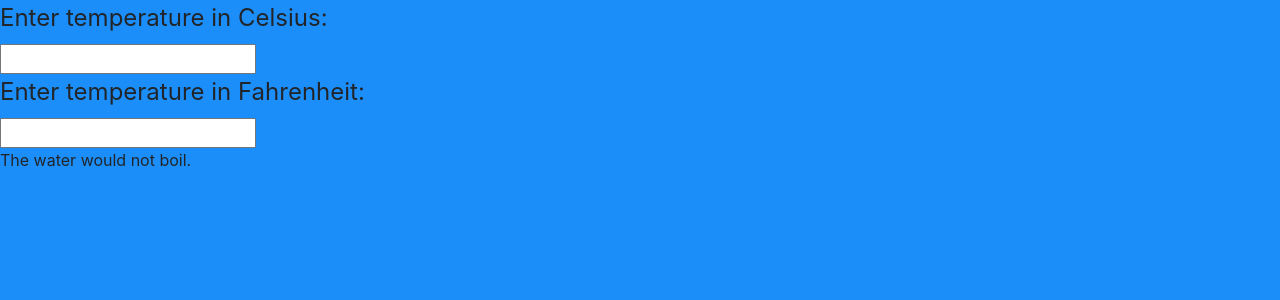
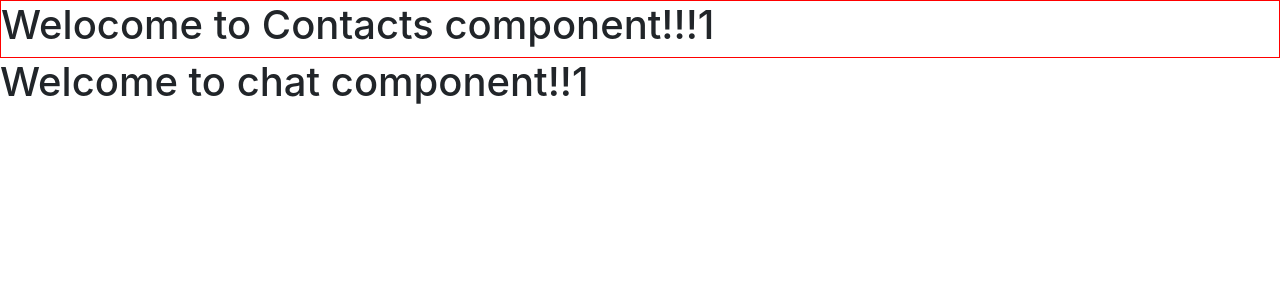
Before and after one commit to jobintweets/react-playground, a React (Create React App) app: page / in a window 1280 px wide. Shown: the top 300 px of the page. Built offline with nearby package versions, Linux system fonts and the light colour scheme.

Commit message:
Passing componets as props

```diff
--- a/src/index.css
+++ b/src/index.css
@@ -1,4 +1,4 @@
-/* body {
+body {
   margin: 0;
   font-family: -apple-system, BlinkMacSystemFont, 'Segoe UI', 'Roboto', 'Oxygen',
     'Ubuntu', 'Cantarell', 'Fira Sans', 'Droid Sans', 'Helvetica Neue',
@@ -10,8 +10,12 @@
 code {
   font-family: source-code-pro, Menlo, Monaco, Consolas, 'Courier New',
     monospace;
-} */
-@import url('https://fonts.googleapis.com/css?family=Fira+Sans:400,500,600,700,800');
+}
+.SplitPane-left {
+  border: 1px solid red;
+
+}
+/* @import url('https://fonts.googleapis.com/css?family=Fira+Sans:400,500,600,700,800');
 
 * {
   box-sizing: border-box;
@@ -83,4 +87,4 @@ body, html, .App, #root, .auth-wrapper {
 
 .forgot-password a {
   color: #167bff;
-}
+} */
--- a/src/index.js
+++ b/src/index.js
@@ -5,101 +5,60 @@ import './index.css';
 import App from "./App";
 import * as serviceWorker from './serviceWorker';
 
-function BoilingVerdict(props) {
-  if (props.celsius >= 100) {
-    return <p>The water would boil.</p>;
-  }
-  return <p>The water would not boil.</p>;
-}
-function toCelsius(fahrenheit) {
-  return (fahrenheit - 32) * 5 / 9;
+function Contacts() {
+  return(
+  <div className="Contacts">
+  <h1>Welocome to Contacts component!!!1</h1>
+  </div>
+  );
 }
 
-function toFahrenheit(celsius) {
-  return (celsius * 9 / 5) + 32;
+function Chat() {
+  return (
+  <div className="Chat" >
+  <h1>Welcome to chat component!!1</h1>
+  </div>
+  );
+}
+function SplitPane(props) {
+  return (
+    <div className="SplitPane">
+      <div className="SplitPane-left">
+        {props.left}
+      </div>
+      <div className="SplitPane-right">
+        {props.right}
+      </div>
+    </div>
+  );
 }
 
-function tryConvert(temperature, convert) {
-  const input = parseFloat(temperature);
-  if (Number.isNaN(input)) {
-    return '';
-  }
-  const output = convert(input);
-  const rounded = Math.round(output * 1000) / 1000;
-  return rounded.toString();
+  function FancyBorder(props) {
+  return (
+    <div className={'FancyBorder FancyBorder-' + props.color}>
+    <h2>Fancy Border!!</h2>
+      {props.children}
+    </div>
+  );
 }
-//child component.
-class TemperatureInput extends React.Component {
-  constructor(props) {
-    super(props);
-    this.handleChange = this.handleChange.bind(this);
+function WelcomeDialog() {
+  return (
+    <FancyBorder color="blue">
+      <h1 className="Dialog-title">
+        Welcome
+      </h1>
+      <p className="Dialog-message">
+        Thank you for visiting our spacecraft!
+      </p>
 
-  }
-  handleChange(e) {
-    this.props.onTemperatureChange(e.target.value);;
-  }
-  render() {
-    const temperature = this.props.temperature;
-    const scale = this.props.scale;
-    return (
-      <fieldset>
-        <legend>Enter temperature in {scaleNames[scale]}:</legend>
-        <input value={temperature}
-               onChange={this.handleChange} />
-      </fieldset>
-    );
-  }
+    </FancyBorder>
+  );
 }
-//parent component
-class Calculator extends React.Component {
-  constructor(props) {
-    super(props);
-    this.handleCelsiusChange = this.handleCelsiusChange.bind(this);
-    this.handleFahrenheitChange = this.handleFahrenheitChange.bind(this);
-    this.state = {
-      temperature: '',
-       scale: 'c'};
-  }
-  handleCelsiusChange(temperature) {
-    this.setState({scale: 'c', temperature});
-  }
-
-  handleFahrenheitChange(temperature) {
-    this.setState({scale: 'f', temperature});
-  }
-    render() {
-      const scale = this.state.scale;
-    const temperature = this.state.temperature;
-    const celsius = scale === 'f' ? tryConvert(temperature, toCelsius) : temperature;
-    const fahrenheit = scale === 'c' ? tryConvert(temperature, toFahrenheit) : temperature;
-      return (
-       <div>
-         <TemperatureInput
-          scale="c"
-          temperature={celsius}
-          onTemperatureChange={this.handleCelsiusChange} />
-        <TemperatureInput
-          scale="f"
-          temperature={fahrenheit}
-          onTemperatureChange={this.handleFahrenheitChange} />
-        <BoilingVerdict
-          celsius={parseFloat(celsius)} />
-      </div>
-
-      );
-    }
-  }
-
-  const scaleNames = {
-    c: 'Celsius',
-    f: 'Fahrenheit'
-  };
-
 ReactDOM.render(
-//   <BrowserRouter>
-//   <App />
-// </BrowserRouter>,
-<Calculator/>,
+  <SplitPane
+    left={ <Contacts />}
+    right = {<Chat/>}
+  />,
   document.getElementById('root')
 );
 serviceWorker.register();
```
